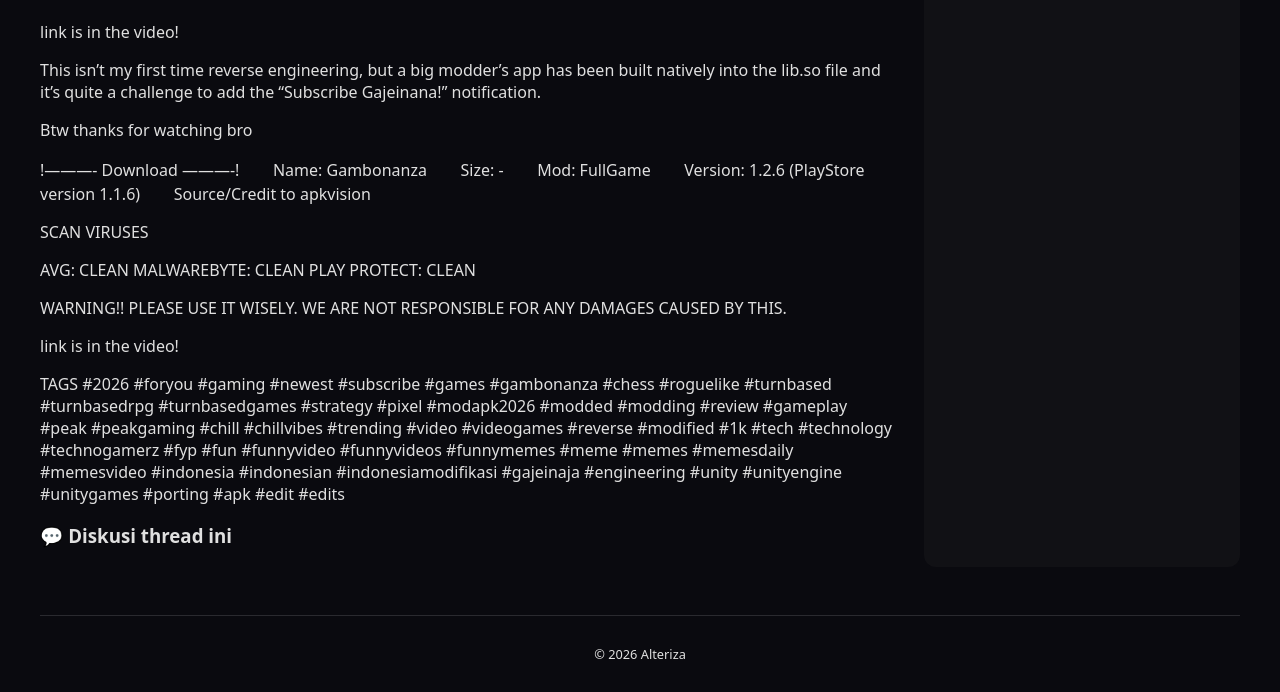
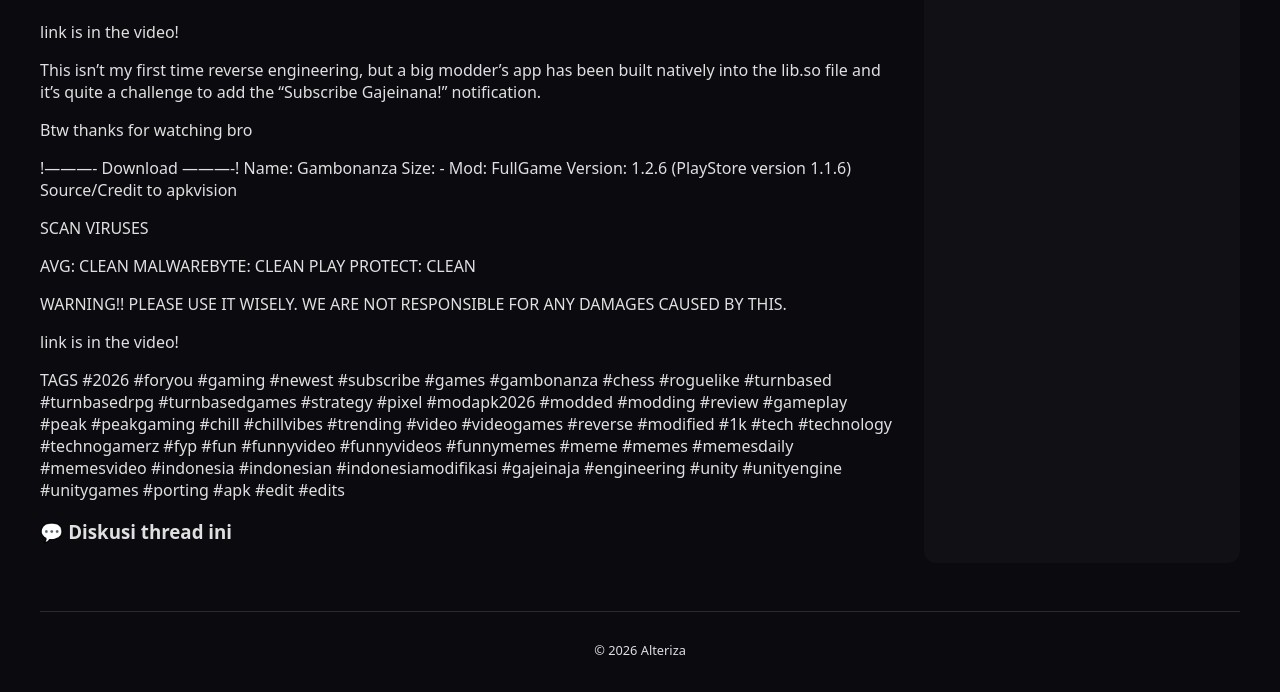
Before and after one commit to alteriza/alteriza.github.io, a Jekyll site: the page built from _posts/2026-05-20-temp.md, in a window 1280 px wide. Shown: the part 541-1233 px from the top of the page. Built offline with Jekyll 4.4.1, drawn with Linux system fonts in a browser that asks for light colours; comment, search, counter and statistics services are not loaded.

Commit message:
Update 2026-05-20-temp.md

```diff
--- a/_posts/2026-05-20-temp.md
+++ b/_posts/2026-05-20-temp.md
@@ -24,11 +24,11 @@
 Btw thanks for watching bro
 
 !---------- Download ----------!
-ㅤㅤName: Gambonanza
-ㅤㅤSize: -
-ㅤㅤMod: FullGame
-ㅤㅤVersion: 1.2.6 (PlayStore version 1.1.6)
-ㅤㅤSource/Credit to apkvision
+Name: Gambonanza
+Size: -
+Mod: FullGame
+Version: 1.2.6 (PlayStore version 1.1.6)
+Source/Credit to apkvision
 
 SCAN VIRUSES
 
```
